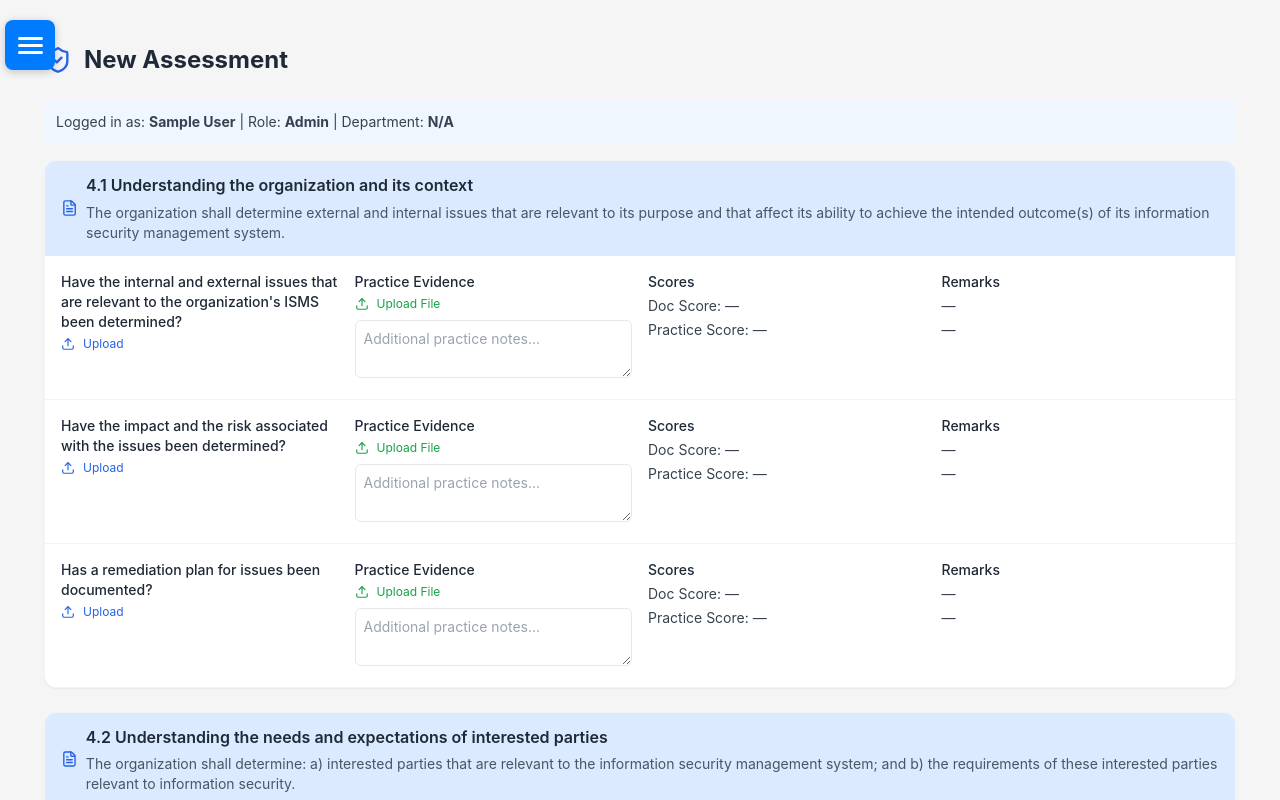
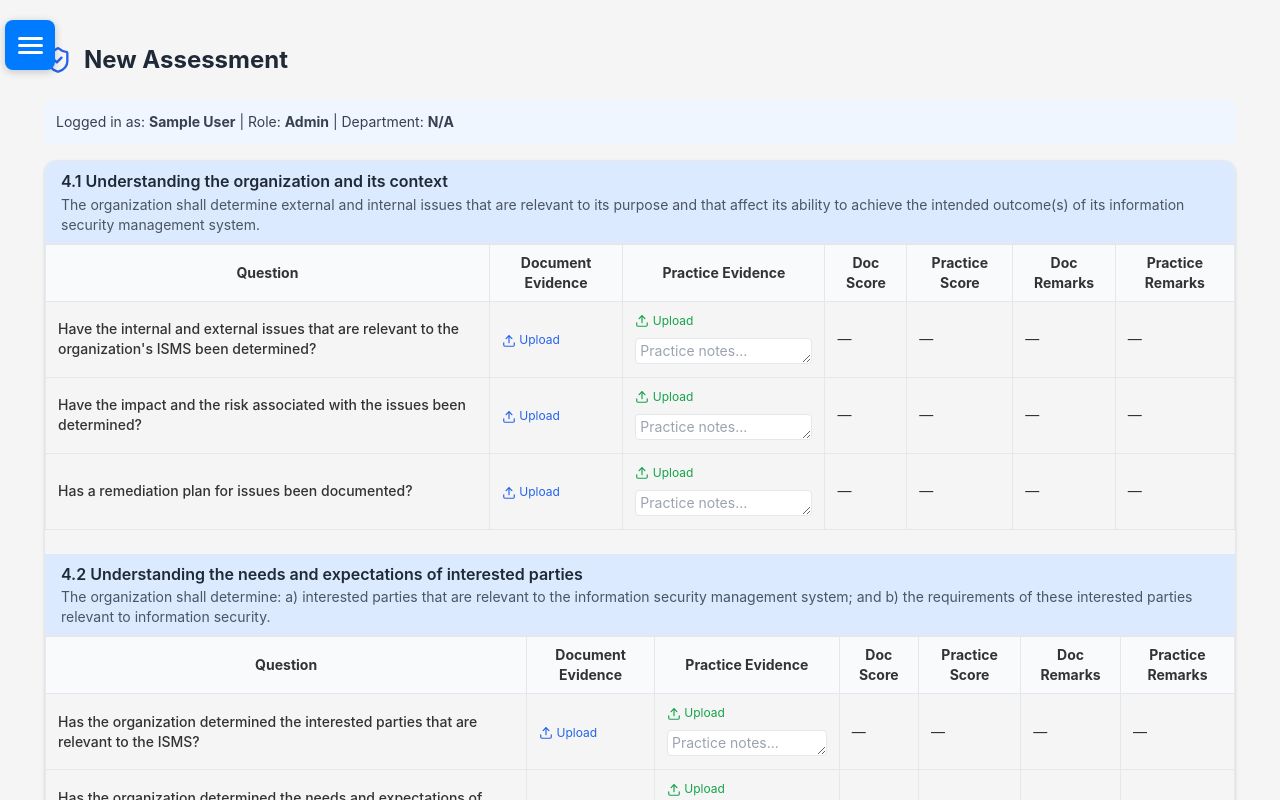
Before and after one commit to debjit-arch/cf-tool-frontend, a React (Create React App) app: page /gap-assessment/new in a window 1280 px wide. Shown: the top 800 px of the page. Built offline with nearby package versions, Linux system fonts and the light colour scheme; no server answers; sample sign-in values are in the browser's storage.

Commit message:
Updated UI

```diff
--- a/src/modules/gapAssessment/pages/NewAssessment.js
+++ b/src/modules/gapAssessment/pages/NewAssessment.js
@@ -2,9 +2,7 @@ import React, { useEffect, useState } from "react";
 import { ISO_27001_CLAUSES, ISO_27001_CONTROL } from "../constant";
 import {
   Upload,
-  Eye,
   X,
-  FileText,
   ClipboardCheck,
   ShieldCheck,
 } from "lucide-react";
@@ -29,6 +27,7 @@ const NewAssessment = () => {
   // Build rows from constants filtered by department
   useEffect(() => {
     if (!user) return;
+
     const combined = [...ISO_27001_CLAUSES, ...ISO_27001_CONTROL];
     const filtered = combined
       .flatMap((item) =>
@@ -51,15 +50,18 @@ const NewAssessment = () => {
         }))
       )
       .filter((row) =>
-        !user.department?.name
+        !user?.department?.name
           ? true
           : row.departments.includes(user.department.name)
       );
+
     setRows(filtered);
   }, [user]);
 
   // Fetch gaps from backend
   useEffect(() => {
+    if (!user) return;
+
     const fetchGaps = async () => {
       try {
         const gaps = await gapService.getGaps();
@@ -88,7 +90,7 @@ const NewAssessment = () => {
       }
     };
     fetchGaps();
-  }, []);
+  }, [user]);
 
   // Generic input handler
   const handleInputChange = (i, field, value) => {
@@ -104,13 +106,14 @@ const NewAssessment = () => {
     if (!file) return;
     try {
       const url = await gapService.uploadFile(file);
+      const newRow = { ...rows[i], documentEvidence: url };
       setRows((prev) => {
         const updated = [...prev];
-        updated[i].documentEvidence = url;
+        updated[i] = newRow;
         return updated;
       });
       const saved = await gapService.saveEntry({
-        ...rows[i],
+        ...newRow,
         documentURL: url,
         createdBy: user?.id,
       });
@@ -125,13 +128,14 @@ const NewAssessment = () => {
     if (!file) return;
     try {
       const url = await gapService.uploadFile(file);
+      const newRow = { ...rows[i], practiceEvidence: url };
       setRows((prev) => {
         const updated = [...prev];
-        updated[i].practiceEvidence = url;
+        updated[i] = newRow;
         return updated;
       });
       const saved = await gapService.saveEntry({
-        ...rows[i],
+        ...newRow,
         practiceEvidence: url,
         createdBy: user?.id,
       });
@@ -141,14 +145,14 @@ const NewAssessment = () => {
     }
   };
 
+  // Delete file
   const handleDeleteFile = async (i, field) => {
     const row = rows[i];
     const fileUrl = row[field];
+    if (!fileUrl) return;
 
-    if (!fileUrl) return;
     if (!window.confirm("Are you sure you want to delete this file?")) return;
 
-    // Map frontend field names to backend fields
     const backendFieldMap = {
       documentEvidence: "documentURL",
       practiceEvidence: "practiceEvidence",
@@ -162,7 +166,6 @@ const NewAssessment = () => {
     try {
       await gapService.deleteDocumentByUrl(fileUrl, backendField);
 
-      // Update UI state
       setRows((prev) => {
         const updated = [...prev];
         updated[i][field] = null;
@@ -194,12 +197,12 @@ const NewAssessment = () => {
   // Auditor score/remark updates
   const handleAuditorChange = async (i, field, value) => {
     const r = rows[i];
+    const updated = { ...r, [field]: value };
     handleInputChange(i, field, value);
     if (!r.gapId) return;
     try {
       await gapService.updateEntry(r.gapId, {
-        ...r,
-        [field]: value,
+        ...updated,
         verifiedBy: user?.id,
       });
     } catch (err) {
@@ -207,7 +210,7 @@ const NewAssessment = () => {
     }
   };
 
-  // Group by clause
+  // Group rows by clause
   const grouped = rows.reduce((acc, r, idx) => {
     if (!acc[r.clause]) acc[r.clause] = [];
     acc[r.clause].push({ ...r, idx });
@@ -227,35 +230,40 @@ const NewAssessment = () => {
         <strong>{user?.department?.name || "N/A"}</strong>
       </div>
 
+      <div className="overflow-auto rounded-xl shadow border border-gray-200">
         {Object.keys(grouped).map((clause, i) => (
-        <div
-          key={i}
-          className="bg-white rounded-xl shadow-sm border border-gray-100 mb-6 overflow-hidden"
-        >
-          <div className="bg-blue-100 px-4 py-3 border-b border-gray-200 flex items-center gap-2">
-            <FileText className="text-blue-600" size={20} />
-            <div>
+          <div key={i} className="mb-6">
+            {/* Clause Header Section */}
+            <div className="bg-blue-100 px-4 py-2 border-b border-gray-200">
               <h3 className="font-semibold text-gray-800">{clause}</h3>
-              <p className="text-sm text-gray-600 mt-1">
+              <span className="block text-sm text-gray-600">
                 {grouped[clause][0].standardRequirement}
-              </p>
-            </div>
+              </span>
             </div>
 
-          <div className="divide-y divide-gray-100">
+            {/* Table Section */}
+            <table className="min-w-full text-sm border-collapse">
+              <thead className="bg-gray-50 sticky top-0 z-10">
+                <tr>
+                  <th className="border px-3 py-2">Question</th>
+                  <th className="border px-3 py-2">Document Evidence</th>
+                  <th className="border px-3 py-2">Practice Evidence</th>
+                  <th className="border px-3 py-2">Doc Score</th>
+                  <th className="border px-3 py-2">Practice Score</th>
+                  <th className="border px-3 py-2">Doc Remarks</th>
+                  <th className="border px-3 py-2">Practice Remarks</th>
+                </tr>
+              </thead>
+              <tbody>
                 {grouped[clause].map((row) => (
-              <div
-                key={row.idx}
-                className="p-4 grid grid-cols-1 md:grid-cols-2 lg:grid-cols-4 gap-4 text-sm"
-              >
-                {/* Document Evidence */}
-                <div>
-                  <p className="font-medium text-gray-800 mb-1">
+                  <tr key={row.idx} className="hover:bg-blue-50 transition">
+                    <td className="border px-3 py-2 font-medium">
                       {row.question}
-                  </p>
+                    </td>
+                    <td className="border px-3 py-2">
                       {userRole !== "auditor" && (
-                    <label className="flex items-center gap-2 cursor-pointer text-blue-600 hover:text-blue-800 text-xs">
-                      <Upload size={14} /> Upload
+                        <label className="cursor-pointer text-blue-600 hover:underline text-xs">
+                          <Upload size={14} className="inline" /> Upload
                           <input
                             type="file"
                             className="hidden"
@@ -266,66 +274,65 @@ const NewAssessment = () => {
                         </label>
                       )}
                       {row.documentEvidence && (
-                    <div className="mt-1 flex items-center gap-2">
+                        <>
                           <button
                             onClick={() => setSelectedDoc(row.documentEvidence)}
-                        className="flex items-center gap-1 text-xs bg-blue-500 hover:bg-blue-600 text-white px-2 py-1 rounded"
+                            className="text-xs text-blue-600 hover:underline ml-2 mr-1"
                           >
-                        <Eye size={14} /> View
+                            View
                           </button>
                           <button
                             onClick={() =>
                               handleDeleteFile(row.idx, "documentEvidence")
                             }
-                        className="flex items-center gap-1 text-xs bg-red-500 hover:bg-red-600 text-white px-2 py-1 rounded"
+                            className="text-xs text-red-500 hover:underline"
                           >
-                        <X size={14} /> Delete
+                            Delete
                           </button>
-                    </div>
+                        </>
                       )}
-                </div>
-
-                {/* Practice Evidence */}
-                <div>
-                  <p className="font-medium text-gray-800 mb-1">
-                    Practice Evidence
-                  </p>
-                  {userRole !== "auditor" ? (
-                    <>
-                      <label className="flex items-center gap-2 cursor-pointer text-green-600 hover:text-green-800 text-xs">
-                        <Upload size={14} /> Upload File
+                    </td>
+                    <td className="border px-3 py-2">
+                      {userRole !== "auditor" && (
+                        <label className="cursor-pointer text-green-600 hover:underline text-xs">
+                          <Upload size={14} className="inline" /> Upload
                           <input
                             type="file"
                             className="hidden"
                             onChange={(e) =>
-                            handlePracticeFileChange(row.idx, e.target.files[0])
+                              handlePracticeFileChange(
+                                row.idx,
+                                e.target.files[0]
+                              )
                             }
                           />
                         </label>
+                      )}
                       {row.practiceEvidence && (
-                        <div className="mt-1 flex items-center gap-2">
+                        <>
                           <button
-                            onClick={() => setSelectedDoc(row.practiceEvidence)}
-                            className="flex items-center gap-1 text-xs bg-green-500 hover:bg-green-600 text-white px-2 py-1 rounded"
+                            onClick={() =>
+                              setSelectedDoc(row.practiceEvidence)
+                            }
+                            className="text-xs text-green-600 hover:underline ml-2 mr-1"
                           >
-                            <Eye size={14} /> View
+                            View
                           </button>
                           <button
                             onClick={() =>
                               handleDeleteFile(row.idx, "practiceEvidence")
                             }
-                            className="flex items-center gap-1 text-xs bg-red-500 hover:bg-red-600 text-white px-2 py-1 rounded"
+                            className="text-xs text-red-500 hover:underline"
                           >
-                            <X size={14} /> Delete
+                            Delete
                           </button>
-                        </div>
+                        </>
                       )}
-
                       <textarea
-                        className="w-full border rounded-md p-2 text-sm focus:ring-2 focus:ring-green-400 mt-2"
-                        rows="2"
+                        className="w-full border rounded mt-2 px-1 py-0.5"
+                        rows="1"
                         value={row.practiceEvidenceText || ""}
-                        placeholder="Additional practice notes..."
+                        placeholder="Practice notes..."
                         onChange={(e) =>
                           handleInputChange(
                             row.idx,
@@ -335,21 +342,11 @@ const NewAssessment = () => {
                         }
                         onBlur={() => handlePracticeBlur(row.idx)}
                       />
-                    </>
-                  ) : (
-                    <span className="text-gray-700">
-                      {row.practiceEvidenceText || row.practiceEvidence || "—"}
-                    </span>
-                  )}
-                </div>
-
-                {/* Scores */}
-                <div>
-                  <p className="font-medium text-gray-800 mb-1">Scores</p>
+                    </td>
+                    <td className="border px-3 py-2">
                       {userRole === "auditor" ? (
-                    <>
                         <select
-                        className="border rounded-md w-full mb-2 p-1 text-sm"
+                          className="w-full border"
                           value={row.docScore}
                           onChange={(e) =>
                             handleAuditorChange(
@@ -360,12 +357,18 @@ const NewAssessment = () => {
                           }
                         >
                           <option value="">Doc Score</option>
-                        <option value="0">0 - Not Available</option>
-                        <option value="1">1 - Partial</option>
-                        <option value="2">2 - Compliant</option>
+                          <option value="0">0</option>
+                          <option value="1">1</option>
+                          <option value="2">2</option>
                         </select>
+                      ) : (
+                        <span>{row.docScore || "—"}</span>
+                      )}
+                    </td>
+                    <td className="border px-3 py-2">
+                      {userRole === "auditor" ? (
                         <select
-                        className="border rounded-md w-full p-1 text-sm"
+                          className="w-full border"
                           value={row.practiceScore}
                           onChange={(e) =>
                             handleAuditorChange(
@@ -376,27 +379,19 @@ const NewAssessment = () => {
                           }
                         >
                           <option value="">Practice Score</option>
-                        <option value="0">0 - Not Practiced</option>
-                        <option value="1">1 - Partial</option>
-                        <option value="2">2 - Fully Practiced</option>
+                          <option value="0">0</option>
+                          <option value="1">1</option>
+                          <option value="2">2</option>
                         </select>
-                    </>
                       ) : (
-                    <div className="text-gray-700 space-y-1">
-                      <div>Doc Score: {row.docScore || "—"}</div>
-                      <div>Practice Score: {row.practiceScore || "—"}</div>
-                    </div>
+                        <span>{row.practiceScore || "—"}</span>
                       )}
-                </div>
-
-                {/* Remarks */}
-                <div>
-                  <p className="font-medium text-gray-800 mb-1">Remarks</p>
+                    </td>
+                    <td className="border px-3 py-2">
                       {userRole === "auditor" ? (
-                    <>
                         <textarea
-                        className="w-full border rounded-md p-1 mb-2 text-sm"
-                        rows="2"
+                          className="w-full border"
+                          rows="1"
                           value={row.docRemarks}
                           placeholder="Doc remarks..."
                           onChange={(e) =>
@@ -407,9 +402,15 @@ const NewAssessment = () => {
                             )
                           }
                         />
+                      ) : (
+                        <span>{row.docRemarks || "—"}</span>
+                      )}
+                    </td>
+                    <td className="border px-3 py-2">
+                      {userRole === "auditor" ? (
                         <textarea
-                        className="w-full border rounded-md p-1 text-sm"
-                        rows="2"
+                          className="w-full border"
+                          rows="1"
                           value={row.practiceRemarks}
                           placeholder="Practice remarks..."
                           onChange={(e) =>
@@ -420,19 +421,17 @@ const NewAssessment = () => {
                             )
                           }
                         />
-                    </>
                       ) : (
-                    <div className="text-gray-700 space-y-1">
-                      <div>{row.docRemarks || "—"}</div>
-                      <div>{row.practiceRemarks || "—"}</div>
-                    </div>
+                        <span>{row.practiceRemarks || "—"}</span>
                       )}
-                </div>
+                    </td>
+                  </tr>
+                ))}
+              </tbody>
+            </table>
           </div>
         ))}
       </div>
-        </div>
-      ))}
 
       {/* Document Modal */}
       {selectedDoc && (
@@ -457,7 +456,11 @@ const NewAssessment = () => {
               </button>
             </div>
             <iframe
-              src={`https://cftoolbackend.duckdns.org${selectedDoc}`}
+              src={
+                selectedDoc.startsWith("http")
+                  ? selectedDoc
+                  : `https://cftoolbackend.duckdns.org${selectedDoc}`
+              }
               className="w-full h-96 border rounded-md"
               title="Document Preview"
             />
```
Also changed, not shown: src/modules/gapAssessment/constant.js (+9 -0 lines). Lines whose indentation alone changed are shown as unchanged.
